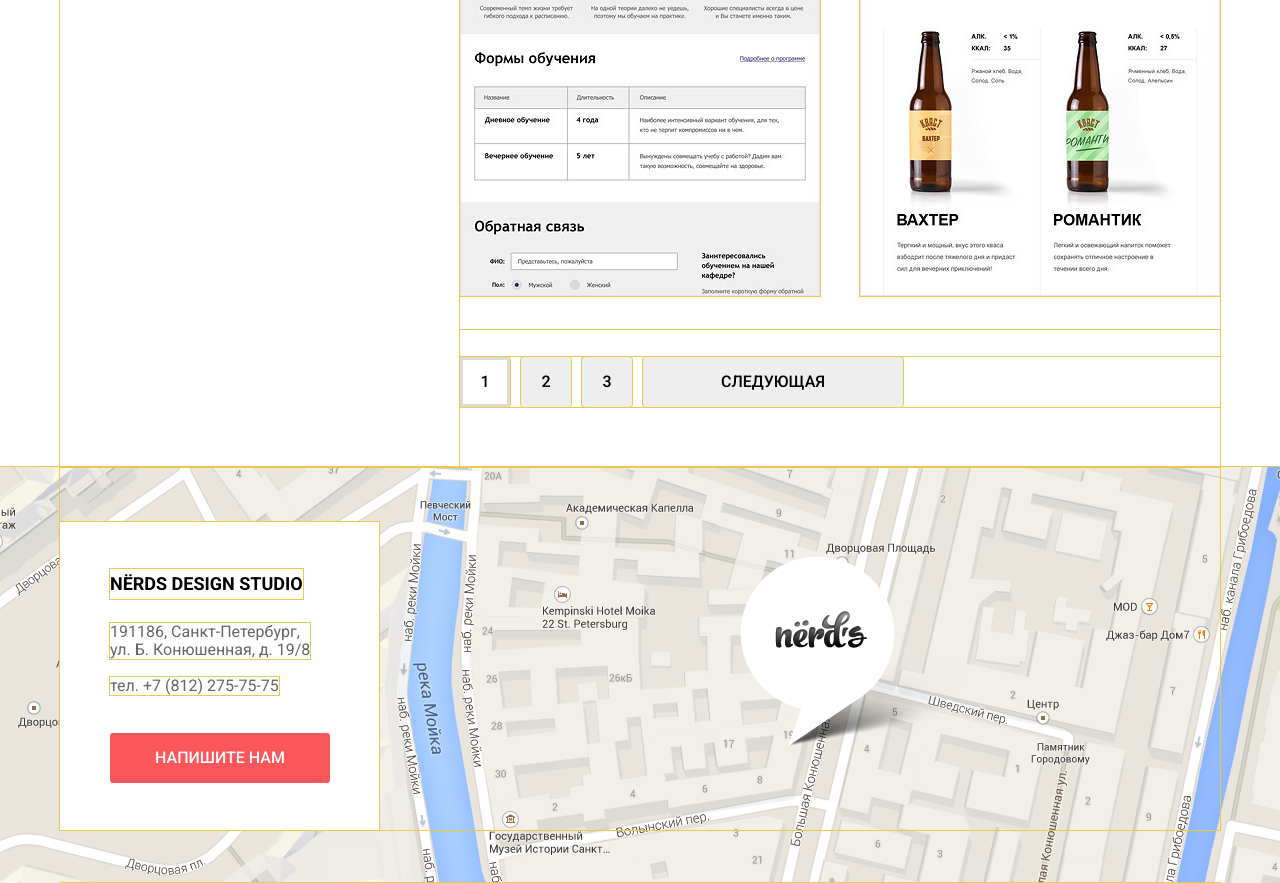
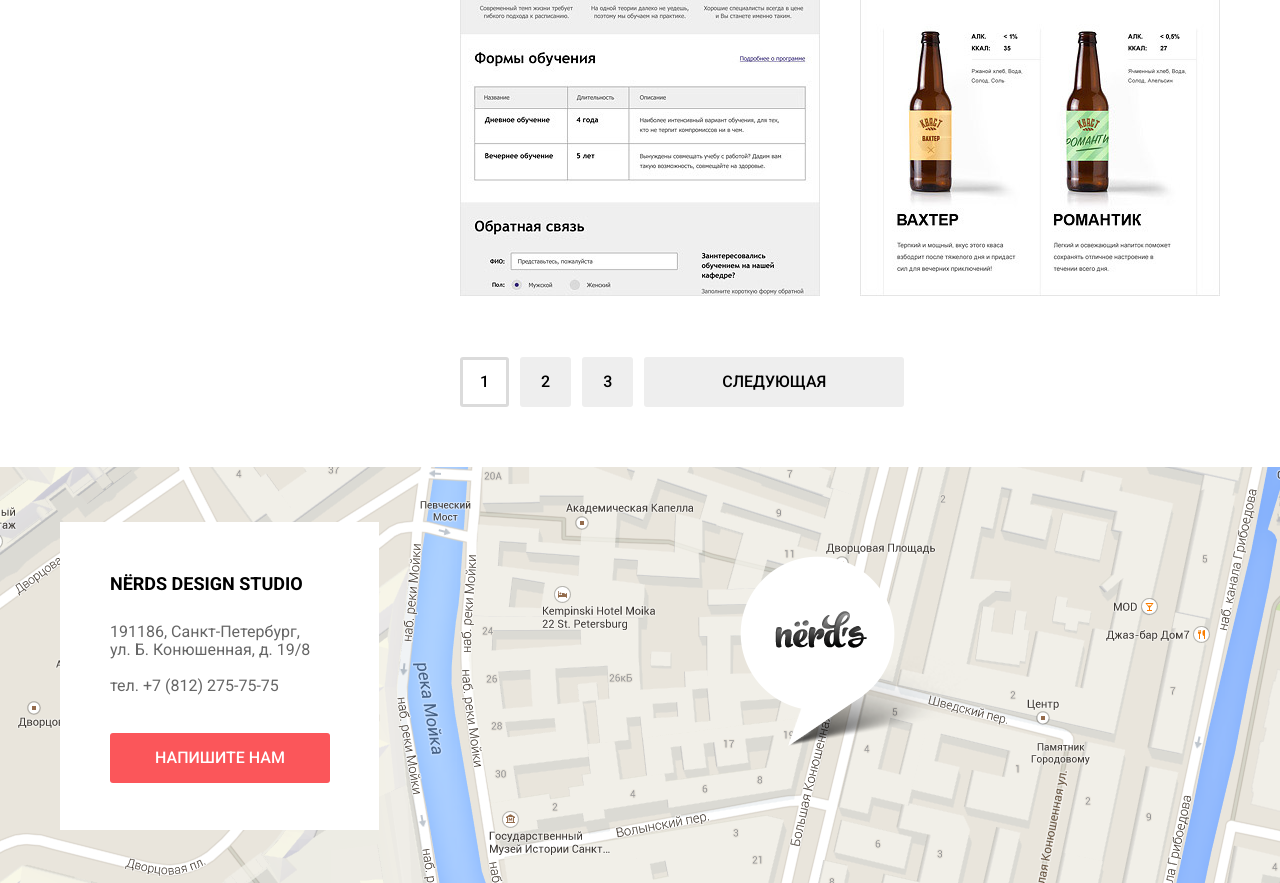
Before and after one commit to NataliaIlina/38944-nerds, a website: page catalog.html in a window 1280 px wide. Shown: the part 2106-2989 px from the top of the page. Drawn offline with Linux system fonts and the light colour scheme.

Commit message:
сделала резиновыми кнопки для навигации

```diff
--- a/less/blocks/pagination.less
+++ b/less/blocks/pagination.less
@@ -8,8 +8,7 @@
 
 .pagination__page{
   .btn-bg-gray;
-  width: 50px;
-  padding: 16px 0;
+  padding: 16px 21px;
   margin-right: 11px;
   font-size: @font-size;
   line-height: 18px;
@@ -21,7 +20,7 @@
   border-radius: 3px;
 
   &--active{
-    padding: 13px 0;
+    padding: 13px 17px;
     background-color: @white;
     border: 3px solid #dbdbdb;
 
--- a/less/general/general.less
+++ b/less/general/general.less
@@ -8,9 +8,9 @@ html{
     box-sizing: inherit;
 }
 
-*{
-  outline: 1px solid @yellow;
- }
+// *{
+//   outline: 1px solid @yellow;
+//  }
 
 body{
     padding: 0;
```
Also changed, not shown: css/style.css, css/style.min.css.
